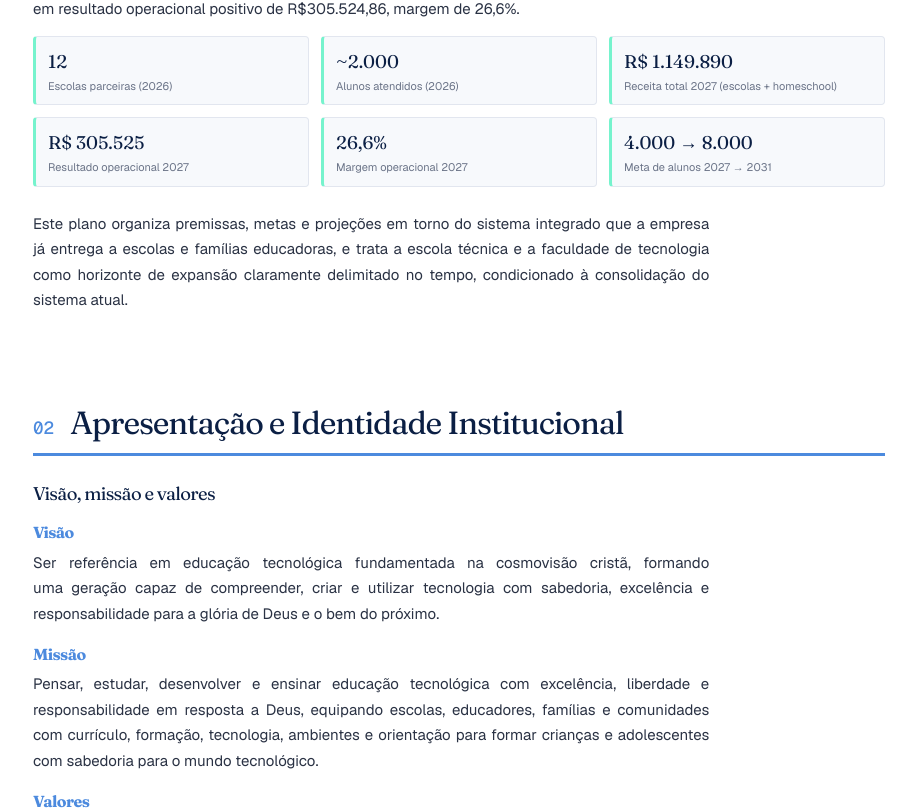
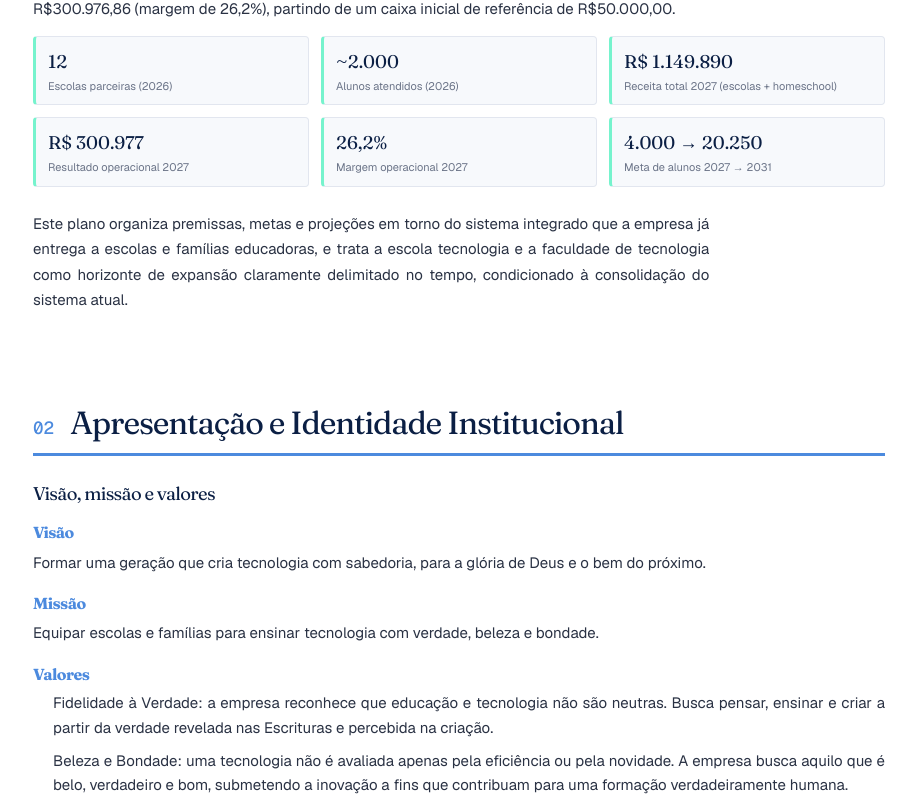
Before and after one commit to Renatoassis86/lp.wemake, a Next.js app: page /admin/plano-de-negocio/relatorio in a window 1280 px wide. Shown: the part 2572-3382 px from the top of the page, without its empty margins (181-1097 px from the left). Built offline with nearby package versions, Linux system fonts and the light colour scheme; no server answers.

Commit message:
fix(relatorio): ajusta dados e premissas no relatorio a4 e sincroniza com a apresentacao

```diff
--- a/data/plano-negocio-relatorio.ts
+++ b/data/plano-negocio-relatorio.ts
@@ -50,12 +50,12 @@ export const CAPITULOS_RELATORIO: CapituloRelatorio[] = [
           {
             tipo: "paragrafo",
             texto:
-              "O sistema atende hoje dois mercados que compartilham a mesma estrutura pedagógica: escolas confessionais cristãs e famílias educadoras organizadas em comunidades de homeschooling. A partir do quarto ano deste plano, 2030, a empresa pretende lançar dois novos negócios, autônomos em relação ao sistema escolar: a escola técnica de tecnologia para crianças e adolescentes em geral e a faculdade de tecnologia, ambos voltados a atender indivíduos independentemente de vínculo com uma escola parceira.",
+              "O sistema atende hoje dois mercados que compartilham a mesma estrutura pedagógica: escolas confessionais cristãs e famílias educadoras organizadas em comunidades de homeschooling. A partir do quarto ano deste plano, 2030, a empresa pretende lançar dois novos negócios, autônomos em relação ao sistema escolar: a escola tecnologia para crianças e adolescentes em geral e a faculdade de tecnologia, ambos voltados a atender indivíduos independentemente de vínculo com uma escola parceira.",
           },
           {
             tipo: "paragrafo",
             texto:
-              "O planejamento orçamentário de 2027, já consolidado mês a mês, projeta receita de escolas de R$1.100.000,00, sendo R$951.961,90 já contratados e R$148.038,10 de escolas em fase final de negociação, com fechamento previsto para as próximas semanas. A isso se soma, como receita adicional e distinta, R$49.890,00 da primeira venda da trilha de currículo para famílias educadoras, totalizando R$1.149.890,00 de receita no exercício. A despesa total soma R$844.365,14, resultando em resultado operacional positivo de R$305.524,86, margem de 26,6%.",
+              "O planejamento orçamentário de 2027, já consolidado mês a mês, projeta receita de escolas de R$1.100.000,00, sendo R$951.961,90 já contratados (86,5%) e R$148.038,10 de escolas em fase final de negociação. A isso se soma R$49.890,00 da primeira venda da trilha para famílias educadoras (comercializada em parceria com a Aspen), totalizando R$1.149.890,00 de receita no exercício. A despesa total soma R$848.913,14, resultando em resultado operacional positivo de R$300.976,86 (margem de 26,2%), partindo de um caixa inicial de referência de R$50.000,00.",
           },
           {
             tipo: "stats",
@@ -63,15 +63,15 @@ export const CAPITULOS_RELATORIO: CapituloRelatorio[] = [
               { label: "Escolas parceiras (2026)", valor: "12" },
               { label: "Alunos atendidos (2026)", valor: "~2.000" },
               { label: "Receita total 2027 (escolas + homeschool)", valor: "R$ 1.149.890" },
-              { label: "Resultado operacional 2027", valor: "R$ 305.525" },
-              { label: "Margem operacional 2027", valor: "26,6%" },
-              { label: "Meta de alunos 2027 → 2031", valor: "4.000 → 8.000" },
+              { label: "Resultado operacional 2027", valor: "R$ 300.977" },
+              { label: "Margem operacional 2027", valor: "26,2%" },
+              { label: "Meta de alunos 2027 → 2031", valor: "4.000 → 20.250" },
             ],
           },
           {
             tipo: "paragrafo",
             texto:
-              "Este plano organiza premissas, metas e projeções em torno do sistema integrado que a empresa já entrega a escolas e famílias educadoras, e trata a escola técnica e a faculdade de tecnologia como horizonte de expansão claramente delimitado no tempo, condicionado à consolidação do sistema atual.",
+              "Este plano organiza premissas, metas e projeções em torno do sistema integrado que a empresa já entrega a escolas e famílias educadoras, e trata a escola tecnologia e a faculdade de tecnologia como horizonte de expansão claramente delimitado no tempo, condicionado à consolidação do sistema atual.",
           },
         ],
       },
@@ -90,13 +90,13 @@ export const CAPITULOS_RELATORIO: CapituloRelatorio[] = [
           {
             tipo: "paragrafo",
             texto:
-              "Ser referência em educação tecnológica fundamentada na cosmovisão cristã, formando uma geração capaz de compreender, criar e utilizar tecnologia com sabedoria, excelência e responsabilidade para a glória de Deus e o bem do próximo.",
+              "Formar uma geração que cria tecnologia com sabedoria, para a glória de Deus e o bem do próximo.",
           },
           { tipo: "subtitulo", texto: "Missão" },
           {
             tipo: "paragrafo",
             texto:
-              "Pensar, estudar, desenvolver e ensinar educação tecnológica com excelência, liberdade e responsabilidade em resposta a Deus, equipando escolas, educadores, famílias e comunidades com currículo, formação, tecnologia, ambientes e orientação para formar crianças e adolescentes com sabedoria para o mundo tecnológico.",
+              "Equipar escolas e famílias para ensinar tecnologia com verdade, beleza e bondade.",
           },
           { tipo: "subtitulo", texto: "Valores" },
           {
@@ -476,7 +476,7 @@ export const CAPITULOS_RELATORIO: CapituloRelatorio[] = [
           {
             tipo: "paragrafo",
             texto:
-              "Um nível equivale a um semestre completo, com encontro semanal entre tutor e aluno e acesso contínuo ao conteúdo prático da trilha pela plataforma digital. No ritmo esperado, a família conclui dois níveis por ano dentro da mesma trilha, e a trilha completa em cerca de um ano e meio. O acesso à plataforma é organizado por família, não por aluno isolado: o responsável tem acesso único, capaz de acompanhar mais de um filho matriculado, sem cobrança duplicada.",
+              "Um nível equivale a um semestre completo, com encontro semanal entre tutor e aluno e acesso contínuo ao conteúdo prático da trilha pela plataforma digital. No ritmo esperado, a família conclui dois níveis por ano dentro da mesma trilha. A cobrança da plataforma é realizada por aluno (R$ 249,00 por nível), enquanto o responsável ou tutor da família tem acesso gratuito para acompanhar os filhos matriculados.",
           },
           {
             tipo: "paragrafo",
@@ -673,8 +673,8 @@ export const CAPITULOS_RELATORIO: CapituloRelatorio[] = [
             tipo: "tabela",
             cabecalho: ["Indicador", "2027", "2028", "2029", "2030", "2031"],
             linhas: [
-              ["Novas escolas contratantes", "10", "13", "16", "19", "22"],
-              ["Alunos atendidos (meta)", "4.000", "5.000", "6.000", "7.000", "8.000"],
+              ["Novas escolas contratantes", "10", "10", "10", "10", "10"],
+              ["Alunos atendidos (meta)", "4.000", "6.000", "9.000", "13.500", "20.250"],
             ],
           },
           {
@@ -703,13 +703,13 @@ export const CAPITULOS_RELATORIO: CapituloRelatorio[] = [
           {
             tipo: "paragrafo",
             texto:
-              "À meta escolar soma-se, como receita adicional e distinta, a venda da trilha de currículo para famílias educadoras: R$49.890,00 em 2027, referentes a 100 alunos adquirindo os dois níveis iniciais da Trilha 1. Somando as duas frentes, a receita total projetada para 2027 é R$1.149.890,00. A despesa total soma R$844.365,14, resultando em resultado operacional positivo de R$305.524,86, margem de 26,6%.",
+              "À meta escolar soma-se, como receita adicional e distinta, a venda da trilha de currículo para famílias educadoras: R$49.890,00 em 2027, referentes a 100 alunos adquirindo os dois níveis iniciais da Trilha 1 via parceria comercial com a Aspen. Somando as duas frentes, a receita total projetada para 2027 é R$1.149.890,00. A despesa total soma R$848.913,14, resultando em resultado operacional positivo de R$300.976,86, margem de 26,2%.",
           },
           {
             tipo: "destaque",
-            titulo: "Piso do exercício",
+            titulo: "Caixa e resiliência financeira",
             texto:
-              "Considerando apenas os 23 contratos escolares hoje assinados, sem a receita ainda em negociação e sem a venda à frente de famílias educadoras, o resultado do exercício seria de R$107.596,76, margem de 11,3%, positivo em todos os cenários avaliados.",
+              "O caixa inicial de referência é de R$50.000,00. Considerando apenas os 23 contratos escolares hoje assinados, sem a receita ainda em negociação e sem a frente de homeschooling, a operação permanece superavitária em todos os cenários testados.",
           },
           {
             tipo: "stats",
@@ -718,8 +718,8 @@ export const CAPITULOS_RELATORIO: CapituloRelatorio[] = [
               { label: "A fechar (negociação avançada)", valor: "R$ 148.038 · 13,5%" },
               { label: "Homeschool 2027 (100 alunos)", valor: "R$ 49.890" },
               { label: "Receita total 2027", valor: "R$ 1.149.890" },
-              { label: "Despesa total 2027", valor: "R$ 844.365" },
-              { label: "Resultado operacional 2027", valor: "R$ 305.525 · 26,6%" },
+              { label: "Despesa total 2027", valor: "R$ 848.913" },
+              { label: "Resultado operacional 2027", valor: "R$ 300.977 · 26,2%" },
             ],
           },
         ],
@@ -821,11 +821,11 @@ export const CAPITULOS_RELATORIO: CapituloRelatorio[] = [
             tipo: "tabela",
             cabecalho: ["Ano", "Alunos", "Ticket médio", "Receita projetada", "Despesa total", "Resultado"],
             linhas: [
-              ["2027", "4.000", "R$ 293,82", "R$ 1.175.261,60", "R$ 888.806", "R$ 286.456"],
-              ["2028", "5.000", "R$ 305,57", "R$ 1.527.840,09", "R$ 1.039.886", "R$ 487.954"],
-              ["2029", "6.000", "R$ 317,79", "R$ 1.906.744,43", "R$ 1.199.601", "R$ 707.144"],
-              ["2030", "7.000", "R$ 330,50", "R$ 2.313.516,57", "R$ 1.368.697", "R$ 944.819"],
-              ["2031", "8.000", "R$ 343,72", "R$ 2.749.779,70", "R$ 1.547.992", "R$ 1.201.787"],
+              ["2027", "4.000", "R$ 287,47", "R$ 1.149.890,00", "R$ 848.913", "R$ 300.977"],
+              ["2028", "6.000", "R$ 300,00", "R$ 1.800.000,00", "R$ 1.150.000", "R$ 650.000"],
+              ["2029", "9.000", "R$ 344,44", "R$ 3.100.000,00", "R$ 1.650.000", "R$ 1.450.000"],
+              ["2030", "13.500", "R$ 348,15", "R$ 4.700.000,00", "R$ 2.350.000", "R$ 2.350.000"],
+              ["2031", "20.250", "R$ 340,74", "R$ 6.900.000,00", "R$ 3.100.000", "R$ 3.800.000"],
             ],
           },
           {
@@ -878,7 +878,7 @@ export const CAPITULOS_RELATORIO: CapituloRelatorio[] = [
               "Fragmentação do mercado atual: escolas compram de vários fornecedores diferentes para currículo, formação, software e equipamentos.",
               "Negociação avançada com a Aspen como possível porta de entrada para comunidades de homeschooling.",
               "Assessoria Institucional como linha de menor concorrência direta no recorte confessional.",
-              "Potencial de expansão para escola técnica nacional e faculdade de tecnologia.",
+              "Potencial de expansão para escola tecnologia nacional (a partir de 2030) e faculdade de tecnologia.",
               "Modelos de licenciamento ou distribuição OEM com redes confessionais já estabelecidas.",
             ],
           },
@@ -952,7 +952,7 @@ export const CAPITULOS_RELATORIO: CapituloRelatorio[] = [
             tipo: "tabela",
             cabecalho: ["", "Funciona hoje", "A partir do ano 4 (2030)"],
             linhas: [
-              ["O que é", "O sistema We Make, vendido de forma integral a escolas confessionais e a famílias educadoras", "Escola de tecnologia para crianças e adolescentes em geral, e eventual faculdade de tecnologia, ambas voltadas ao indivíduo, independentemente de vínculo com escola parceira. A faculdade, em particular, é possibilidade a ser buscada, não frente já decidida"],
+              ["O que é", "O sistema We Make, vendido de forma integral a escolas confessionais e a famílias educadoras", "Escola de tecnologia para crianças e adolescentes em geral, e eventual faculdade de tecnologia, ambas voltadas ao indivíduo, independentemente de vínculo com escola parceira. A faculdade, em particular, é possibilidade a ser buscada em parceria com a FICV, não frente já decidida"],
               ["Status", "Gera receita real, contratada e projetada até 2031", "Sem receita, sem contrato, sem operação até o momento"],
               ["Investimento", "Já orçado: receita total de R$1.149.890,00 (meta escolar mais famílias educadoras) e R$844.365,14 em despesa operacional para 2027, detalhados no Capítulo 9", "Ainda não orçado. Depende de business case próprio"],
               ["Condição de avanço", "Execução do roadmap de consolidação", "Consolidação prévia do sistema atual, validação de demanda e conclusão do registro de propriedade intelectual"],
@@ -1095,12 +1095,12 @@ export const CAPITULOS_RELATORIO: CapituloRelatorio[] = [
           {
             tipo: "paragrafo",
             texto:
-              "O ano de 2027 é, por desenho, um ano de reinvestimento: a receita mais que dobra frente a 2025, e a empresa amplia remuneração da liderança, tecnologia própria e estrutura física mantendo resultado operacional positivo de R$305.524,86, margem de 26,6%, considerando a meta escolar já contratada, a receita em negociação avançada e a primeira venda à frente de famílias educadoras.",
+              "O ano de 2027 é, por desenho, um ano de reinvestimento: a receita mais que dobra frente a 2025, e a empresa amplia remuneração da liderança, tecnologia própria e estrutura física mantendo resultado operacional positivo de R$300.976,86, margem de 26,2%, considerando a meta escolar já contratada, a receita em negociação avançada e a primeira venda à frente de famílias educadoras.",
           },
           {
             tipo: "paragrafo",
             texto:
-              "A partir do quarto ano deste plano, a empresa pretende lançar dois negócios que atendem o indivíduo diretamente, sem vínculo com escola parceira: a escola de tecnologia para crianças e adolescentes em geral, e a faculdade de tecnologia, sustentada em parte pela parceria com a Faculdade Integrada de Ciências e Valores. Esses dois negócios permanecem condicionados à consolidação do sistema atual, e não competem por recurso ou atenção com a operação já contratada para os próximos anos.",
+              "A partir do quarto ano deste plano, a empresa pretende lançar dois negócios que atendem o indivíduo diretamente, sem vínculo com escola parceira: a escola tecnologia para crianças e adolescentes em geral, e a faculdade de tecnologia, sustentada em parte pela parceria com a Faculdade Integrada de Ciências e Valores (FICV). Esses dois negócios permanecem condicionados à consolidação do sistema atual, e não competem por recurso ou atenção com a operação já contratada para os próximos anos.",
           },
           {
             tipo: "destaque",
```
Also changed, not shown: 1 other file (tests, documents, lock files or other folders).
